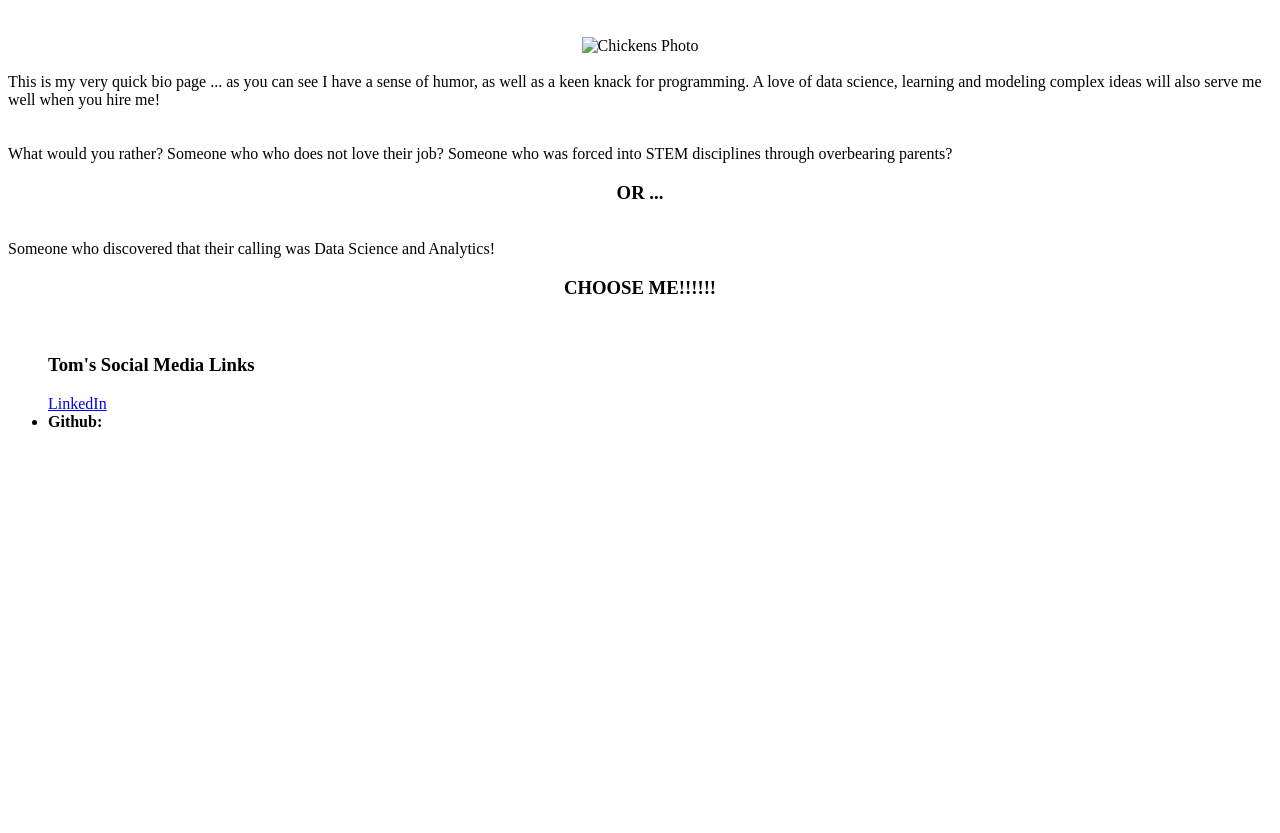
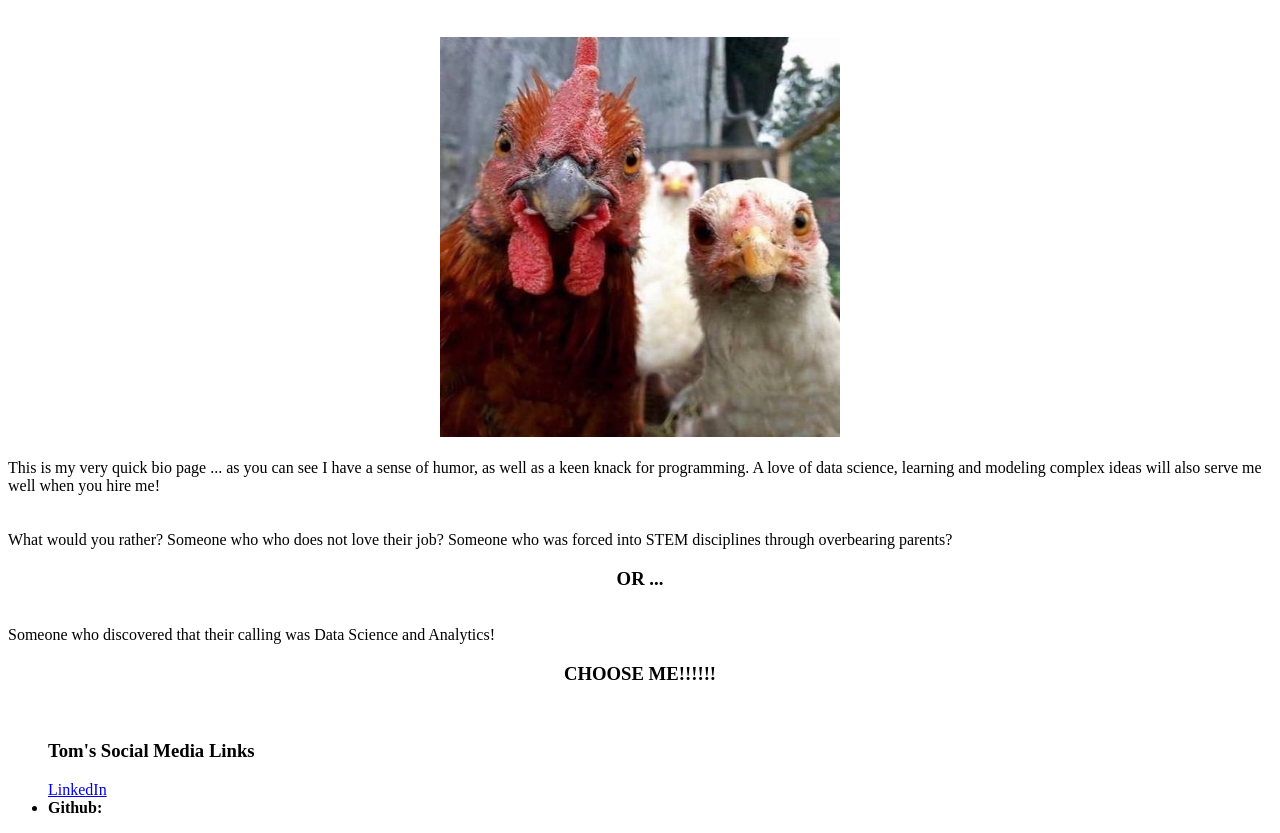
Before and after one commit to TomCallegari/Portfolio, a plain HTML site: page index.html in a window 1280 px wide. Shown: the part 61-894 px from the top of the page. Before the commit the page ends 800 px from the top, so only its background shows below. Drawn offline with Linux system fonts and the light colour scheme.

Commit message:
Updated folder structure

```diff
--- a/index.html
+++ b/index.html
@@ -8,7 +8,7 @@
 <body>
   <center><h1>Tom Callegari's Bio Page</h1></center>
   <br>
-  <center><img src='chickens.jpg' alt='Chickens Photo' width=400 height=400></center>
+  <center><img src='/Images/chickens.jpg' alt='Chickens Photo' width=400 height=400></center>
   <br>
   This is my very quick bio page ... as you can see I have a sense of humor, as well as a keen
   knack for programming.  A love of data science, learning and modeling complex ideas will also serve
```
Also changed, not shown: chickens.jpg (added).
